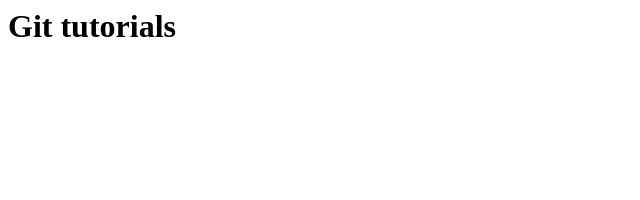
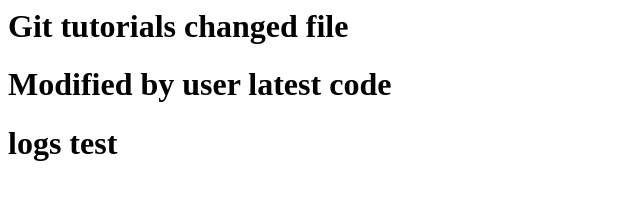
Before and after one commit to vikramgowd/gittestrepo, a plain HTML site: page index.html in a window 1280 px wide. Shown: the whole page, without its empty margins (0-640 px from the left). Drawn offline with Linux system fonts and the light colour scheme.

Commit message:
for logs test

```diff
--- a/index.html
+++ b/index.html
@@ -3,6 +3,8 @@
 <title>Vikram</title>
 </head>
 <body>
-<h1> Git tutorials </h1>
+<h1> Git tutorials changed file</h1>
+<h1> Modified by user latest code </h1>
+<h1> logs test </h1?
 </body>
 </html>
```
